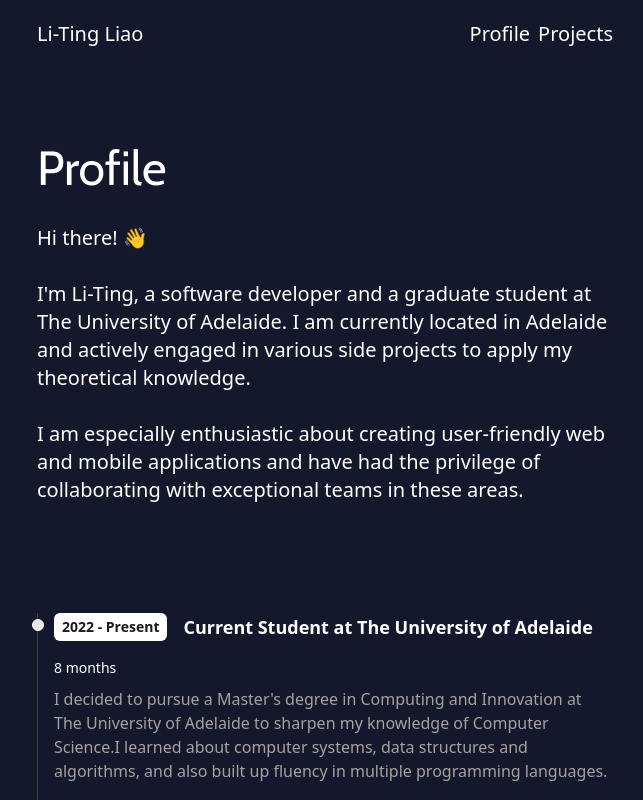
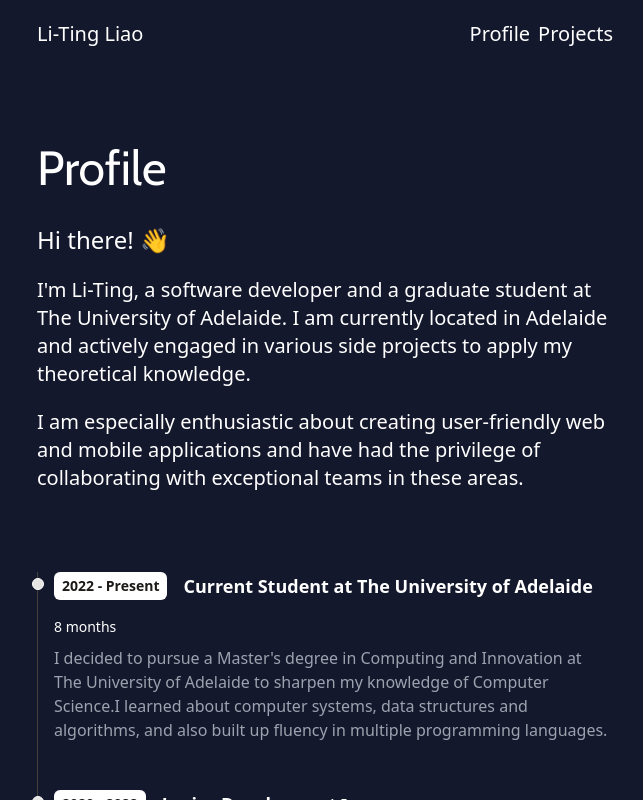
Before and after one commit to ting11222001/litingtiff.dev, a Next.js app in the folder portfolio/: page /profile in a window 1280 px wide. Shown: the top 800 px of the page, without its empty margins (315-958 px from the left). Built offline with nearby package versions, Linux system fonts and the light colour scheme.

Commit message:
fix: 🐛 colors

```diff
--- a/portfolio/components/Footer.tsx
+++ b/portfolio/components/Footer.tsx
@@ -4,8 +4,8 @@ type Props = {}
 
 function Footer({ }: Props) {
   return (
-    <div className="flex mx-auto max-w-xl justify-between pt-5">
-      <div>Footer</div>
+    <div className="flex mx-auto max-w-xl justify-between mt-10 border-t border-indigo-500">
+      <p className="text-sm mt-5 text-slate-500">© Copyright 2023 Li-Ting Liao. All rights reserved.</p>
     </div>
   )
 }
--- a/portfolio/components/TimelineItem.tsx
+++ b/portfolio/components/TimelineItem.tsx
@@ -23,7 +23,7 @@ const TimelineItem = ({ year, title, duration, details }: Props) => {
             {duration}
           </div>
         </p>
-        <p className="my-2 text-base font-normal text-stone-400">
+        <p className="my-2 text-base font-normal text-gray-400">
           {details}
         </p>
       </li>
--- a/portfolio/pages/profile.tsx
+++ b/portfolio/pages/profile.tsx
@@ -10,14 +10,11 @@ const profile = (props: Props) => {
 
       <div className="flex flex-col mx-auto max-w-xl pt-16">
         <h1 className="font-display text-5xl py-8">Profile</h1>
-
-        <p className="text-xl mb-[5%]">
-          Hi there! 👋
-          <br></br>
-          <br></br>
+        <p className="text-2xl mb-5">Hi there! 👋</p>
+        <p className="text-xl mb-5">
           I'm Li-Ting, a software developer and a graduate student at The University of Adelaide. I am currently located in Adelaide and actively engaged in various side projects to apply my theoretical knowledge.
-          <br></br>
-          <br></br>
+        </p>
+        <p className="text-xl">
           I am especially enthusiastic about creating user-friendly web and mobile applications and have had the privilege of collaborating with exceptional teams in these areas.
         </p>
 
```
